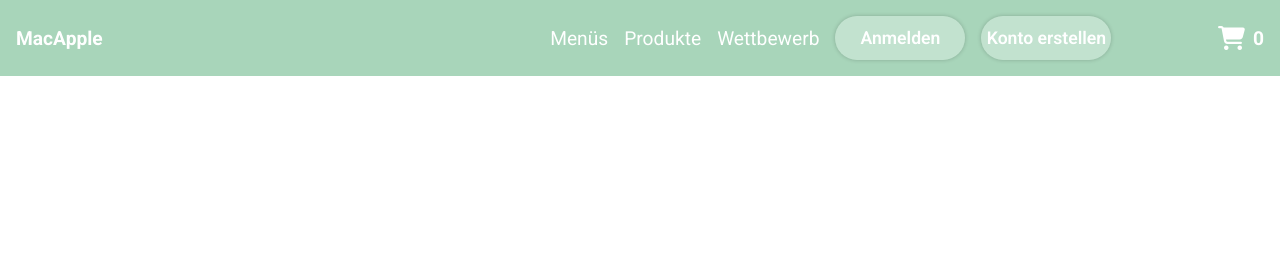
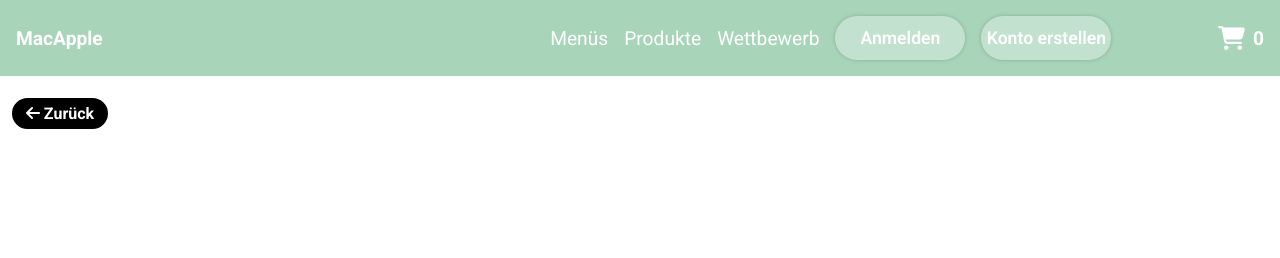
Before and after one commit to MarvinBS-Erlangen/ProjektCode, a PHP site: page /product_details.php?id=1 in a window 1280 px wide. Shown: the top 258 px of the page. Run offline with PHP 8.4, Linux system fonts and the light colour scheme; tables that the repository leaves empty or names only in its code hold one stand-in row (values such as "Sample post").

Commit message:
Add back button functionality

```diff
--- a/src/handlers/btn-back-handler.js
+++ b/src/handlers/btn-back-handler.js
@@ -16,6 +16,8 @@ document.addEventListener('DOMContentLoaded', function() {
                     case 'contact.php':
                     case 'datenschutzerklaerung.php':
                     case 'agb.php':
+                    case 'menu_details.php':
+                    case 'product_details.php':
                     case 'impressum.php':
                         // Geht zur vorherigen Seite im Verlauf zurück
                         window.history.back();
--- a/src/public/styles/product_details.css
+++ b/src/public/styles/product_details.css
@@ -6,6 +6,7 @@ body {
     display: flex;
     flex-direction: column;
     min-height: 100vh;
+    position: relative;
 }
 
 main {
@@ -169,3 +170,12 @@ footer {
         font-size: 0.875rem;
     }
 }
+
+.btn-back {
+    position: absolute;
+    top: 12%;
+    left: 10px;
+    padding: 6px 10px;
+    max-width: 100px;
+    white-space: nowrap;
+}
--- a/src/views/product_details.php
+++ b/src/views/product_details.php
@@ -49,6 +49,7 @@ if ($productID) {
     <meta name="viewport" content="width=device-width, initial-scale=1.0">
     <link rel="stylesheet" href="../public/styles/reset.css">
     <link rel="stylesheet" href="../public/styles/index.css">
+    <link rel="stylesheet" href="../public/styles/back_button.css">
     <link rel="stylesheet" href="../public/styles/product_details.css">
     <link rel="stylesheet" href="../public/styles/partialStyles/header.css">
     <link rel="stylesheet" href="../public/styles/partialStyles/footer.css">
@@ -56,6 +57,7 @@ if ($productID) {
         integrity="sha512-Evv84Mr4kqVGRNSgIGL/F/aIDqQb7xQ2vcrdIwxfjThSH8CSR7PBEakCr51Ck+w+/U6swU2Im1vVX0SVk9ABhg=="
         crossorigin="anonymous" referrerpolicy="no-referrer" />
     <script src="../handlers/product-details-cart-handler.js" defer></script>
+    <script src="../handlers/btn-back-handler.js" defer></script>
     <title>Produktdetails</title>
 </head>
 
@@ -97,6 +99,8 @@ if ($productID) {
         </div>
     </main>
 
+    <button class="btn-back"><i class="fa-solid fa-arrow-left"></i> Zurück</button>
+
     <?php include './partials/footer.php'; ?>
 </body>
 
```
Also changed, not shown: src/public/styles/menu_details.css (+10 -0 lines), src/views/menu_details.php (+7 -0 lines).
